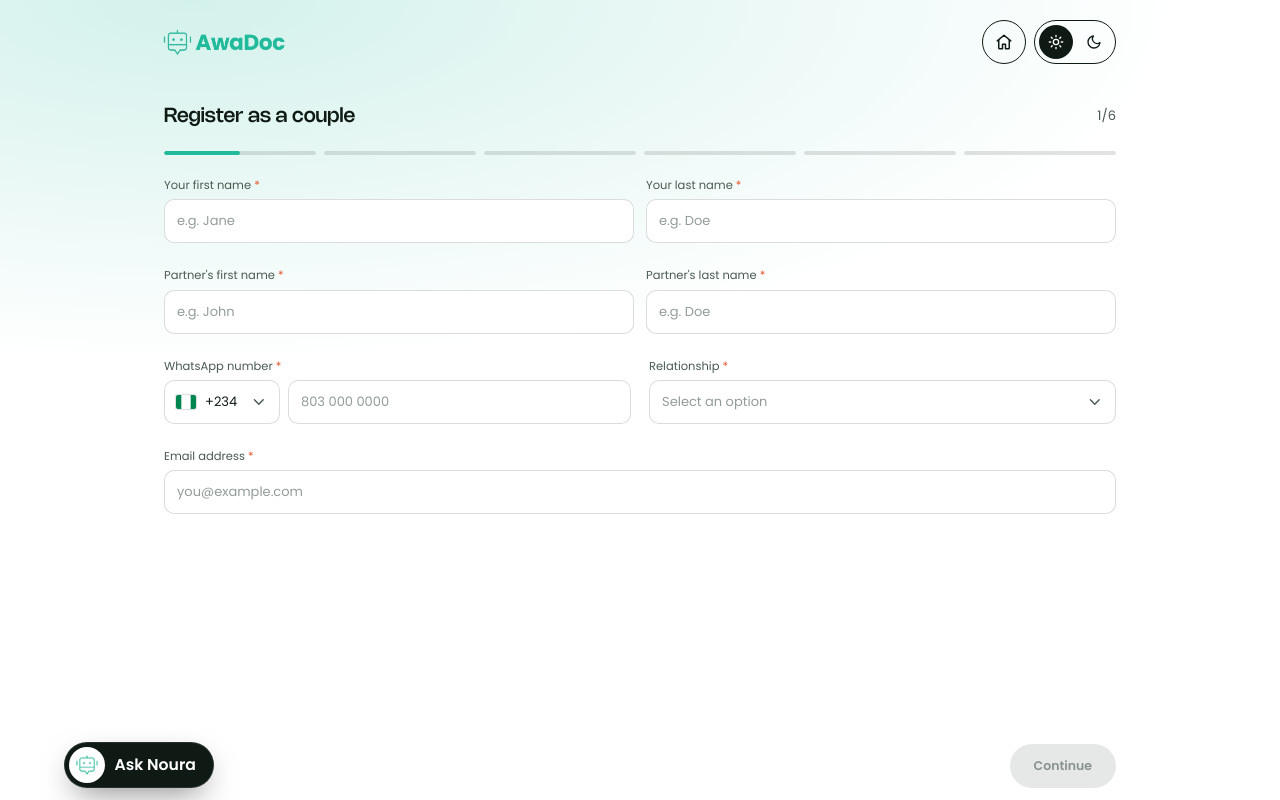
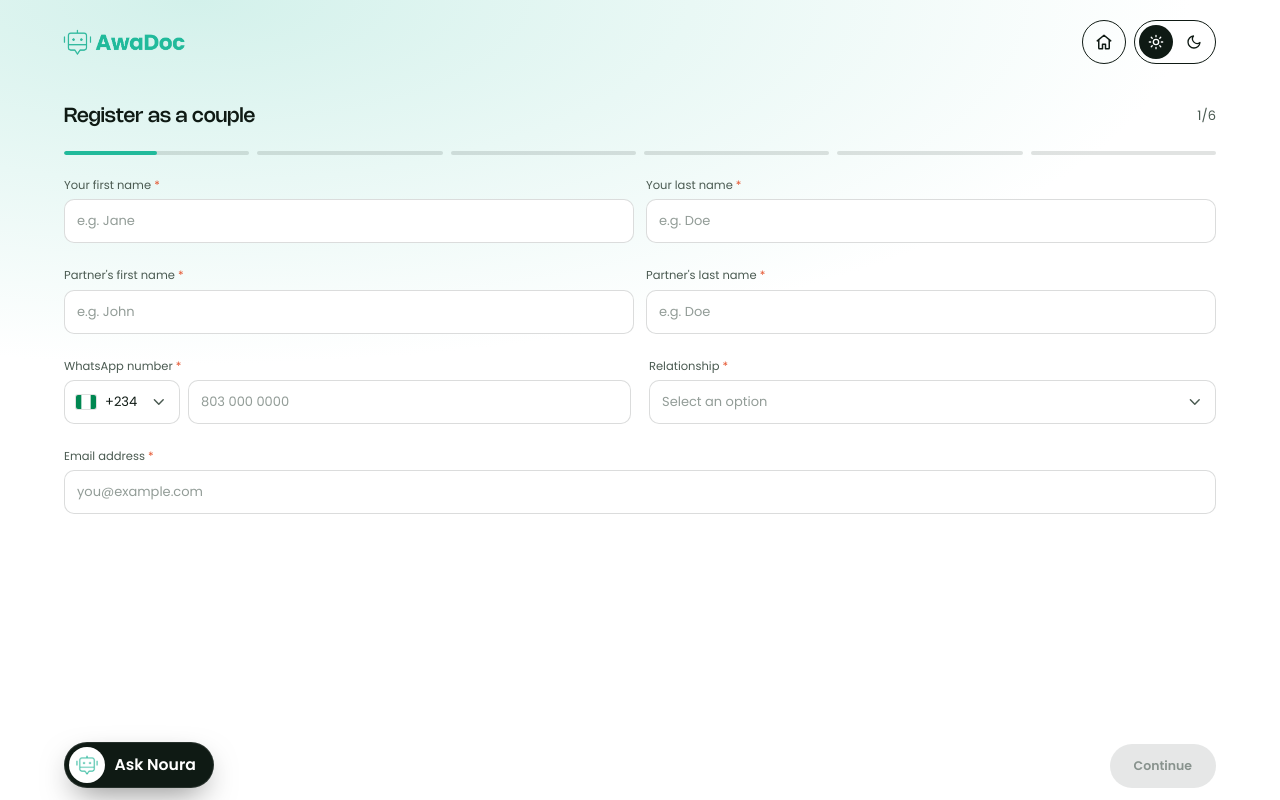
Before and after one commit to Angelecheanyanwu/Awadoc-Imsa, a Next.js app: page /book in a window 1280 px wide. Built offline with nearby package versions, Linux system fonts and the light colour scheme.

Commit message:
feat: implement theme toggle functionality with initial theme setting and responsive adjustments

```diff
--- a/src/app/globals.css
+++ b/src/app/globals.css
@@ -347,3 +347,30 @@ body {
 html {
   background: var(--bg);
 }
+
+/* The sun / moon switch is drawn from the page's data-theme (set by a tiny script before the page paints), not from
+   React state, so it is right on the very first frame and nothing jumps when the page loads. The chosen theme's
+   button is filled; on phones only the other button shows (tap it to switch). */
+:root[data-theme="light"] .tt-light,
+:root[data-theme="dark"] .tt-dark {
+  background: var(--ink);
+  color: var(--bg);
+}
+@media (max-width: 639px) {
+  :root[data-theme="light"] .tt-light,
+  :root[data-theme="dark"] .tt-dark {
+    display: none;
+  }
+}
+/* Before the theme script has run (the very first frame), follow the phone's own setting, so the switch is already
+   one button wide and does not jump when the saved theme is applied. */
+@media (max-width: 639px) and (prefers-color-scheme: dark) {
+  :root:not([data-theme]) .tt-dark {
+    display: none;
+  }
+}
+@media (max-width: 639px) and (prefers-color-scheme: light) {
+  :root:not([data-theme]) .tt-light {
+    display: none;
+  }
+}
--- a/src/app/layout.tsx
+++ b/src/app/layout.tsx
@@ -1,6 +1,7 @@
 import type { Metadata, Viewport } from "next";
 import { Poppins } from "next/font/google";
 import localFont from "next/font/local";
+import Script from "next/script";
 import AskNoura from "@/components/AskNoura";
 import "./globals.css";
 
@@ -33,8 +34,17 @@ export default function RootLayout({
   children,
 }: Readonly<{ children: React.ReactNode }>) {
   return (
-    <html lang="en" className={`${poppins.variable} ${nohemi.variable}`}>
+    <html lang="en" className={`${poppins.variable} ${nohemi.variable}`} suppressHydrationWarning>
       <body className="font-sans">
+        {/* Sets the theme before the first paint: the saved choice, or the phone's light / dark setting. */}
+        <Script
+          id="theme-init"
+          strategy="beforeInteractive"
+          dangerouslySetInnerHTML={{
+            __html:
+              "try{var t=localStorage.getItem('theme');if(t!=='light'&&t!=='dark')t=matchMedia('(prefers-color-scheme: dark)').matches?'dark':'light';document.documentElement.dataset.theme=t}catch(e){}",
+          }}
+        />
         {children}
         {/* Outside any page wrapper so it stays pinned to the viewport on every page. */}
         <AskNoura />
--- a/src/components/BookingFlow.tsx
+++ b/src/components/BookingFlow.tsx
@@ -179,7 +179,7 @@ export default function BookingFlow() {
       className={`booking-scope flex min-h-dvh flex-col font-sans text-ink ${leaving ? "book-leave" : "book-fade"}`}
     >
       {/* Top bar: logo (back to the home page) and the sun / moon switch. */}
-      <header className="gutter mx-auto flex w-full max-w-[1080px] items-center justify-between pb-10 pt-5">
+      <header className="gutter flex w-full items-center justify-between pb-10 pt-5">
         <Link href="/" onClick={goHome} aria-label="AwaDoc home" className="-ml-1 flex items-center">
           <Logo className="h-8 w-auto max-sm:h-6" />
         </Link>
@@ -200,7 +200,7 @@ export default function BookingFlow() {
         </div>
       </header>
 
-      <div className="gutter book-rise mx-auto w-full max-w-[1080px]" style={{ animationDelay: "80ms" }}>
+      <div className="gutter book-rise w-full" style={{ animationDelay: "80ms" }}>
         {/* Title, how far along, and the step count. */}
         <div className="flex items-end justify-between gap-4">
           <h1 className="min-w-0 font-heading text-h2 font-medium leading-tight">{cfg.title}</h1>
@@ -243,7 +243,7 @@ export default function BookingFlow() {
         )}
       </div>
 
-      <main className="gutter book-rise mx-auto flex w-full max-w-[1080px] flex-1 flex-col pb-8 pt-4" style={{ animationDelay: "180ms" }}>
+      <main className="gutter book-rise flex w-full flex-1 flex-col pb-8 pt-4" style={{ animationDelay: "180ms" }}>
         {/* `@container` lets fields go two-up based on the space they have, not the screen's width. */}
         <div className="@container flex w-full flex-1 flex-col">
           <div
@@ -261,11 +261,11 @@ export default function BookingFlow() {
 
       {/* Pinned to the bottom: what you have chosen so far on the left, Back and Continue on the right. */}
       <div className="book-rise sticky bottom-0 z-10 bg-bg/80 backdrop-blur-md" style={{ animationDelay: "280ms" }}>
-        <div className="gutter mx-auto flex w-full max-w-[1080px] items-center justify-end gap-3 py-3">
+        <div className="gutter flex w-full items-center justify-end gap-3 py-3">
           {/* The floating Ask Noura pill sits at the left of this bar, so the summary is kept to the right of it
               and is left out on narrow screens. */}
           {summary && (
-            <span className="mr-auto hidden h-11 min-w-0 items-center truncate rounded-full border border-ink/15 bg-ink/6 px-4 text-hero-sub font-semibold md:ml-[max(0px,calc(12.5rem-max(0px,(100vw-1080px)/2)))] md:inline-flex">
+            <span className="mr-auto hidden h-11 min-w-0 items-center truncate rounded-full border border-ink/15 bg-ink/6 px-4 text-hero-sub font-semibold md:ml-[12.5rem] md:inline-flex">
               {summary}
             </span>
           )}
--- a/src/components/ThemeToggle.tsx
+++ b/src/components/ThemeToggle.tsx
@@ -49,7 +49,6 @@ export default function ThemeToggle() {
   // theme you're NOT in shows (tap it to switch); from 640px up both show.
   const base =
     "flex aspect-square h-full cursor-pointer items-center justify-center rounded-full transition-colors";
-  const on = "bg-ink text-bg";
 
   return (
     <div role="group" aria-label="Theme" className="flex h-11 items-center gap-1 rounded-full border border-ink p-1 max-sm:h-9 max-sm:p-0.5 [&_svg]:h-[calc(16*var(--u))] [&_svg]:w-[calc(16*var(--u))]">
@@ -57,7 +56,7 @@ export default function ThemeToggle() {
         onClick={() => select("light")}
         aria-label="Light theme"
         aria-pressed={theme === "light"}
-        className={`${base} ${theme === "light" ? `${on} max-sm:hidden` : ""}`}
+        className={`${base} tt-light`}
       >
         <svg width="18" height="18" viewBox="0 0 24 24" fill="none" stroke="currentColor" strokeWidth="2" strokeLinecap="round">
           <circle cx="12" cy="12" r="4" />
@@ -68,7 +67,7 @@ export default function ThemeToggle() {
         onClick={() => select("dark")}
         aria-label="Dark green theme"
         aria-pressed={theme === "dark"}
-        className={`${base} ${theme === "dark" ? `${on} max-sm:hidden` : ""}`}
+        className={`${base} tt-dark`}
       >
         <svg width="18" height="18" viewBox="0 0 24 24" fill="none" stroke="currentColor" strokeWidth="2" strokeLinecap="round" strokeLinejoin="round">
           <path d="M21 12.8A9 9 0 1 1 11.2 3a7 7 0 0 0 9.8 9.8z" />
```
